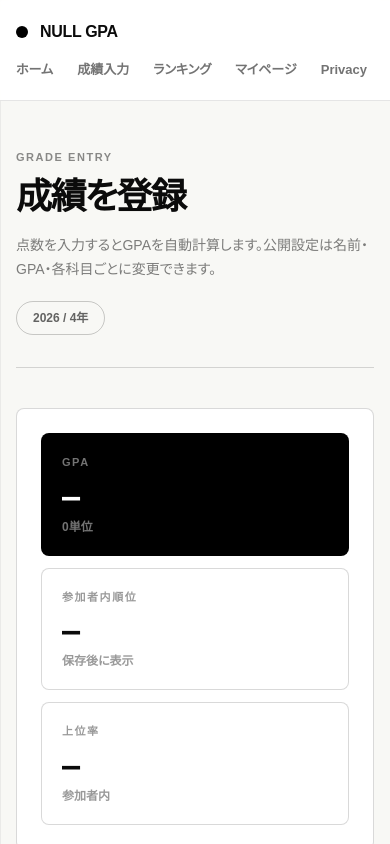
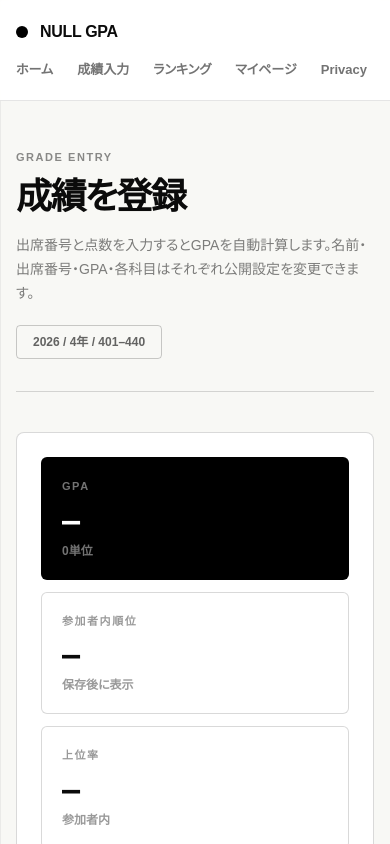
Before and after one commit to haruto-yamanishi/null-gpa, a Next.js app: page /submit in a window 390 px wide. Shown: the top 844 px of the page. Built offline with nearby package versions, Linux system fonts and the light colour scheme; no server answers.

Commit message:
feat: require unique seat number on submission

```diff
--- a/components/Dashboard.tsx
+++ b/components/Dashboard.tsx
@@ -28,6 +28,8 @@ export default function Dashboard() {
   const [identityMode, setIdentityMode] = useState<IdentityMode>("named");
   const [displayName, setDisplayName] = useState("");
   const [gpaVisibility, setGpaVisibility] = useState<Visibility>("public");
+  const [seatNumber, setSeatNumber] = useState<number | null>(null);
+  const [seatNumberVisibility, setSeatNumberVisibility] = useState<Visibility>("private");
   const [scores, setScores] = useState(initialScores);
   const [visibilities, setVisibilities] = useState(initialVisibilities);
   const [board, setBoard] = useState<RankingRow[]>([]);
@@ -65,6 +67,12 @@ export default function Dashboard() {
       return;
     }
 
+    if (seatNumber == null || seatNumber < 401 || seatNumber > 440) {
+      setSubmitState("error");
+      setMessage("出席番号401〜440を選択してください。");
+      return;
+    }
+
     if (identityMode === "named" && !displayName.trim()) {
       setSubmitState("error");
       setMessage("名前を入力してください。匿名で参加する場合はAnonymousを選べます。");
@@ -85,6 +93,8 @@ export default function Dashboard() {
         identityMode,
         displayName,
         gpaVisibility,
+        seatNumber,
+        seatNumberVisibility,
         grades,
       });
       setBoard(result.board);
@@ -105,20 +115,21 @@ export default function Dashboard() {
           <p className="k-label">Grade entry</p>
           <h1 className="mt-3 text-4xl font-black tracking-[-0.045em] sm:text-6xl">成績を登録</h1>
           <p className="mt-4 max-w-2xl text-sm font-medium leading-6 text-black/50">
-            点数を入力するとGPAを自動計算します。公開設定は名前・GPA・各科目ごとに変更できます。
+            出席番号と点数を入力するとGPAを自動計算します。名前・出席番号・GPA・各科目はそれぞれ公開設定を変更できます。
           </p>
         </div>
-        <div className="rounded-full border border-black/20 px-4 py-2 text-xs font-bold text-black/60">
-          2026 / 4年
+        <div className="rounded-[4px] border border-black/20 px-4 py-2 text-xs font-bold text-black/60">
+          2026 / 4年 / 401–440
         </div>
       </div>
 
       <section className="mb-7 grid gap-5 lg:grid-cols-[1.2fr_.8fr]">
         <div className="k-card p-6 sm:p-8">
-          <div className="grid gap-3 sm:grid-cols-3">
+          <div className="grid gap-3 sm:grid-cols-2 xl:grid-cols-4">
             <Metric label="GPA" value={gpa == null ? "—" : gpa.toFixed(2)} note={`${credits}単位`} accent />
             <Metric label="参加者内順位" value={mine ? `#${mine.rank} / ${mine.participantCount}` : "—"} note="保存後に表示" />
             <Metric label="上位率" value={mine ? `${mine.topPercent.toFixed(1)}%` : "—"} note="参加者内" />
+            <Metric label="参加者" value={mine ? `${mine.participantCount} / 40` : "— / 40"} note="4年生" />
           </div>
         </div>
 
@@ -126,9 +137,12 @@ export default function Dashboard() {
           identityMode={identityMode}
           displayName={displayName}
           gpaVisibility={gpaVisibility}
+          seatNumber={seatNumber}
+          seatNumberVisibility={seatNumberVisibility}
           onIdentityModeChange={(value) => {
             clearStaleMessage();
             setIdentityMode(value);
+            if (value === "anonymous") setSeatNumberVisibility("private");
           }}
           onDisplayNameChange={(value) => {
             clearStaleMessage();
@@ -137,6 +151,14 @@ export default function Dashboard() {
           onGpaVisibilityChange={(value) => {
             clearStaleMessage();
             setGpaVisibility(value);
+          }}
+          onSeatNumberChange={(value) => {
+            clearStaleMessage();
+            setSeatNumber(value);
+          }}
+          onSeatNumberVisibilityChange={(value) => {
+            clearStaleMessage();
+            setSeatNumberVisibility(value);
           }}
         />
       </section>
@@ -160,7 +182,7 @@ export default function Dashboard() {
           <div>
             <p className="k-label">Save</p>
             <h2 className="mt-2 text-2xl font-black tracking-[-0.025em]">ランキングに反映</h2>
-            <p className="mt-2 text-sm font-medium text-black/45">保存後も同じブラウザから何度でも更新できます。</p>
+            <p className="mt-2 text-sm font-medium text-black/45">同じ出席番号は1ユーザーのみ。保存後も同じブラウザから何度でも更新できます。</p>
           </div>
           <button type="button" onClick={submit} disabled={submitState === "saving"} className="k-button min-w-56 gap-2">
             {submitState === "saving" ? "保存中…" : "保存する"}
@@ -187,7 +209,7 @@ export default function Dashboard() {
 
 function Metric({ label, value, note, accent = false }: { label: string; value: string; note: string; accent?: boolean }) {
   return (
-    <div className={`rounded-2xl border border-black/15 p-5 ${accent ? "bg-black text-white" : "bg-white"}`}>
+    <div className={`rounded-[6px] border border-black/15 p-5 ${accent ? "bg-black text-white" : "bg-white"}`}>
       <p className={`text-[11px] font-bold uppercase tracking-[0.14em] ${accent ? "text-white/45" : "text-black/40"}`}>{label}</p>
       <p className="mt-2 font-mono text-3xl font-black tracking-tight">{value}</p>
       <p className={`mt-1 text-xs font-bold ${accent ? "text-white/45" : "text-black/40"}`}>{note}</p>
```
